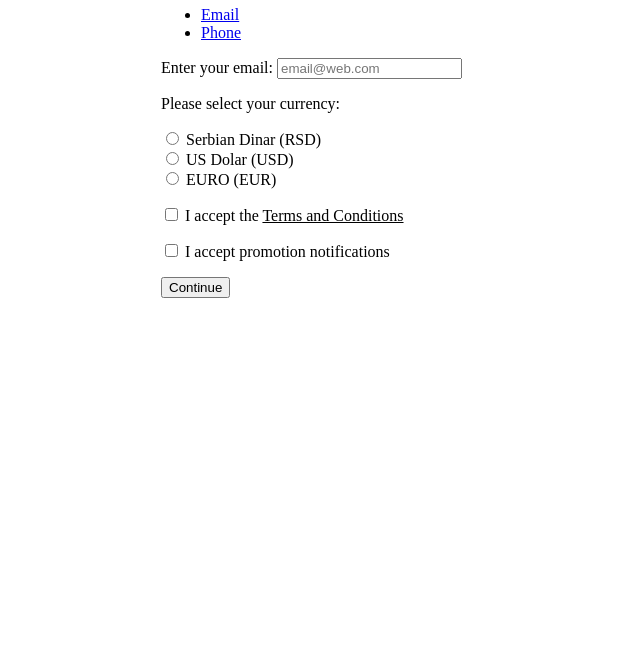
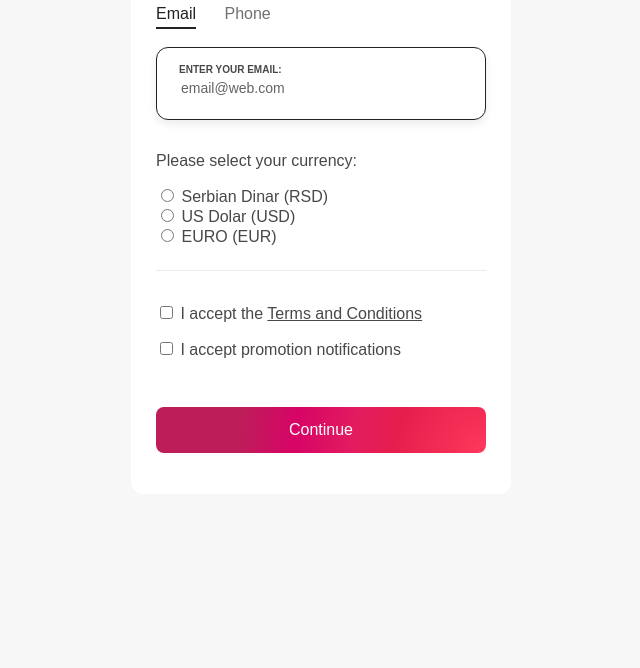
Before and after one commit to vukopetr/test, a plain HTML site: page index.html in a window 1280 px wide. Shown: the part 132-800 px from the top of the page, without its empty margins (319-959 px from the left). Drawn offline with Linux system fonts and the light colour scheme.

Commit message:
Update style.css

```diff
--- a/style.css
+++ b/style.css
@@ -1,21 +1,173 @@
+body {
+	font-family: arial;
+	background-color: rgb(247, 247, 247);
+	color: #484848;
+}
+
+.wrapper {
+	width: 100%;
+	max-width: 380px;
+	margin: 32px auto;
+	box-sizing: border-box;
+	padding: 25px;
+	border-radius: 12px;
+	background-color: white;
+}
+
+h1 {
+	background: rgba(0, 0, 0, 0) linear-gradient(to right, rgb(146, 23, 77) 9.38%, rgb(228, 29, 92) 88.54%) repeat scroll 0%0% padding-box text;
+	color: transparent;
+	font-size: 32px;
+	font-weight: 100;
+}
+
+ul {
+	margin-bottom: 24px;
+	padding-left: 0;
+	list-style: none;
+}
+
+li {
+	display: inline-block;
+	margin-right: 24px;
+}
+
+.tabs a {
+	text-decoration: none;
+	color: rgb(113, 113, 113);
+	position: relative;
+}
+
+.tabs .active a {
+	color: rgb(34, 34, 34);
+}
+
+.tabs .active a:after {
+	content: '';
+	background-color: rgb(34, 34, 34);
+	height: 2px;
+	width: 100%;
+	position: absolute;
+	bottom: -7px;
+	left: 0;
+}
+
 .tabcontent {
 	display: none;
+	border: 1px solid rgb(34, 34, 34);
+	box-shadow: rgba(0, 0, 0, 0.08) 0px 4px 8px;
+	box-sizing: border-box;
+	padding: 16px 22px 22px;
+	border-radius: 12px;
+	position: relative;
 }
 
 .tabcontent.active {
-	display: block;
+	display: flex;
+	flex-direction: column;
+}
+
+.tabcontent label {
+	font-size: 10px;
+	font-weight: 800;
+	text-transform: uppercase;
+	margin-bottom: 4px;
+}
+
+.tabcontent input {
+	border: none;
+	font-size: 14px;
+	font-weight: 600;
+	color: #222222;
+	background-color: transparent;
+}
+
+.tabcontent input::placeholder {
+	font-style: 14px;
+	font-weight: 400;
+    color: rgb(34, 34, 34);
+    opacity: 0.7;
+
+}
+
+.error {
+	color: rgb(193, 53, 21);
 }
 
 .hide {
 	display: none;
 }
 
-.error {
-	color: red;
+.tabcontent.active.error {
+	background-color: rgb(255, 248, 246);
+	border-color: rgb(193, 53, 21);
+	color: rgb(193, 53, 21);
 }
 
-.wrapper {
+.email-error-feedback,
+.phone-error-feedback {
+	position: absolute;
+	bottom: -8px;
+	left: 0;
+	box-sizing: border-box;
+	padding-left: 22px;
+	font-size: 12px;
+}
+
+.radio-group {
+	margin: 32px 0;
+	padding-bottom: 24px;
+	border-bottom: 1px solid rgb(235, 235, 235);
+
+}
+
+.terms {
+	position: relative;
+}
+
+.terms .error {
+	color: #484848;
+}
+
+.terms-feedback {
+	position: absolute;
+	bottom: -28px;
+	left: 26px;
+	font-size: 12px;
+	color: rgb(193, 53, 21);
+}
+
+label,
+#terms,
+#promo {
+	cursor: pointer;
+}
+
+input[type="submit"] {
+	color: white;
+	font-size: 16px;
+	font-weight: 400;
 	width: 100%;
-	max-width: 320px;
-	margin: 80px auto 32px;
+	border: none;
+	box-sizing: border-box;
+	padding: 14px;
+	background-image: radial-gradient(circle at center center, rgb(255, 56, 92) 0%, rgb(230, 30, 77) 27.5%, rgb(227, 28, 95) 40%, rgb(215, 4, 102) 57.5%, rgb(189, 30, 89) 75%, rgb(189, 30, 89) 100%);
+	background-size: 200% 200%;
+	border-radius: 8px;
+	cursor: pointer;
+	margin-top: 32px;
 }
+
+.loader-container {
+	text-align: center;
+}
+
+.loader {
+	margin-top: 16px;
+}
+
+.feedback {
+	text-align: center;
+	margin-top: 16px;
+}
+}
```
